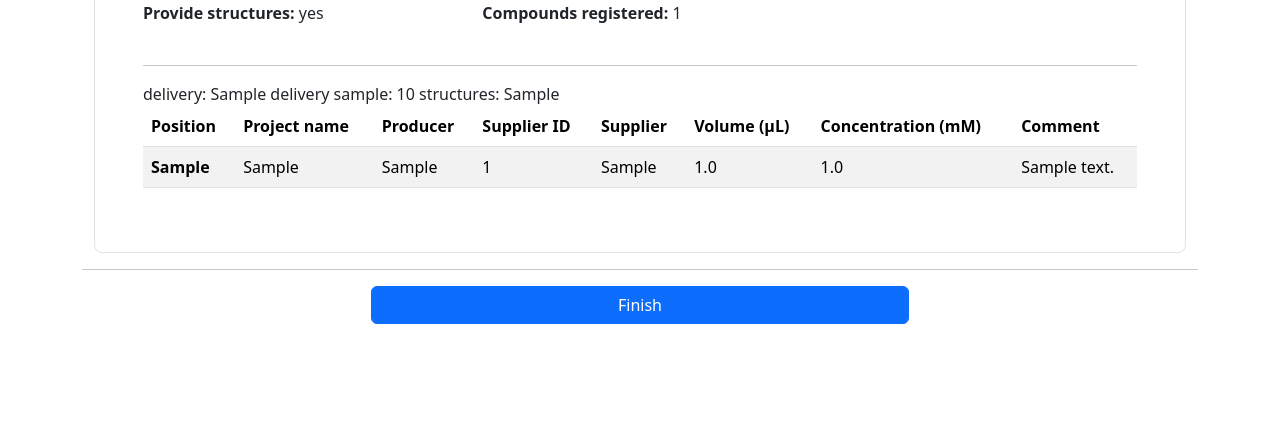
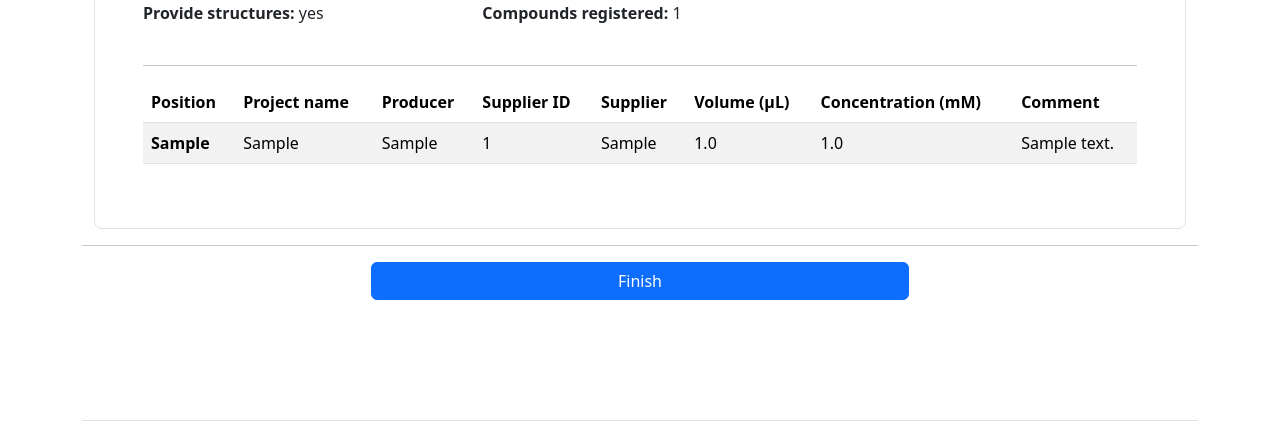
Before and after one commit to BernalFA/submission_form, a Flask app: template app/templates/summary_external.html in a window 1280 px wide. Shown: the part 511-950 px from the top of the page. Run offline with Flask 3, Linux system fonts and the light colour scheme; tables that the repository leaves empty hold one stand-in row (values such as "Sample post"); the template is opened without the code that fills it: values that come from a table or form of the project are taken from there, most other values are stand-ins (such as "Sample title", 1, 10 or a date in 2020).

Commit message:
remove unnecessary info

```diff
--- a/app/templates/summary_external.html
+++ b/app/templates/summary_external.html
@@ -1,10 +1,6 @@
 {% extends 'summary.html' %}
 
 {% block thead %}
-
-delivery: {{ delivery }}
-sample: {{ sample_type }}
-structures: {{ include_structures }}
 
 <tr>
   <th scope="col">Position</th>
```
